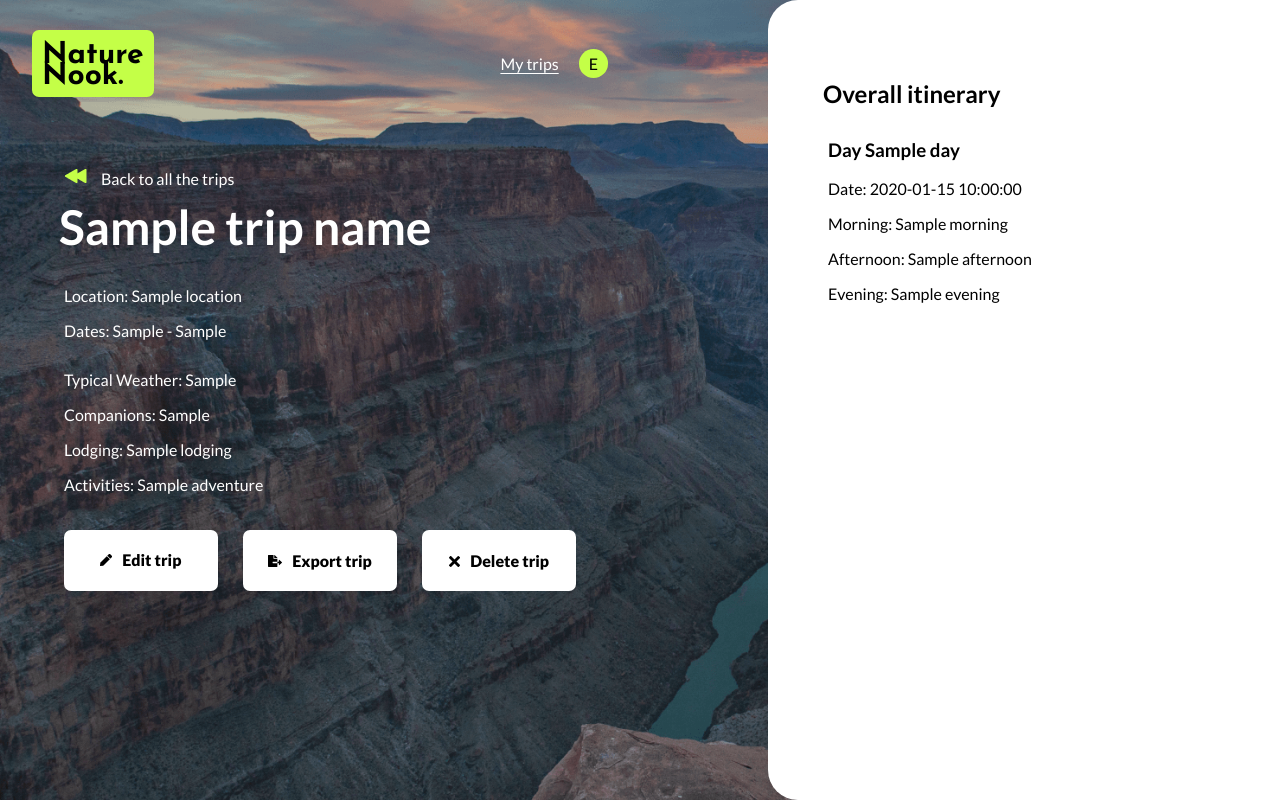
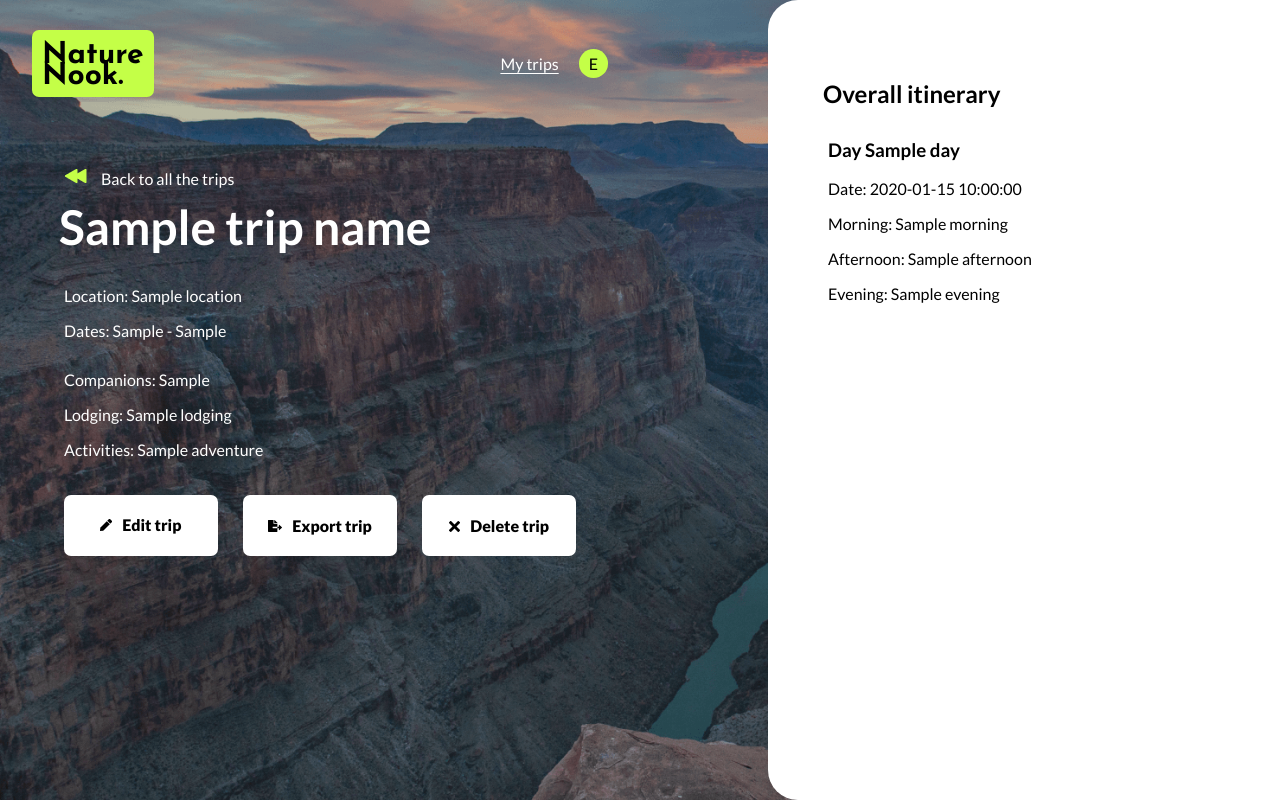
Before and after one commit to masorol/national-park-tour-planner, a Flask app: template templates/view-trip.html in a window 1280 px wide. Run offline with Flask 3, Linux system fonts and the light colour scheme; the template is opened without the code that fills it: most values are stand-ins (such as "Sample title", 1, 10 or a date in 2020).

Commit message:
Updated view-trip to match lesson

```diff
--- a/templates/view-trip.html
+++ b/templates/view-trip.html
@@ -34,7 +34,6 @@
         <h2>{{ trip_name }}</h2>
         <p id="location">Location: {{ location }}</p>
         <p id="trip-date">Dates: {{ trip_start }} - {{ trip_end }}</p>
-        <p id="weather">Typical Weather: {{ typical_weather }}</p>
         <p id="traveling-with">Companions: {{ traveling_with }}</p>
         <p id="lodging">Lodging: {{ lodging }}</p>
         <p id="adventure">Activities: {{ adventure }}</p>
```
